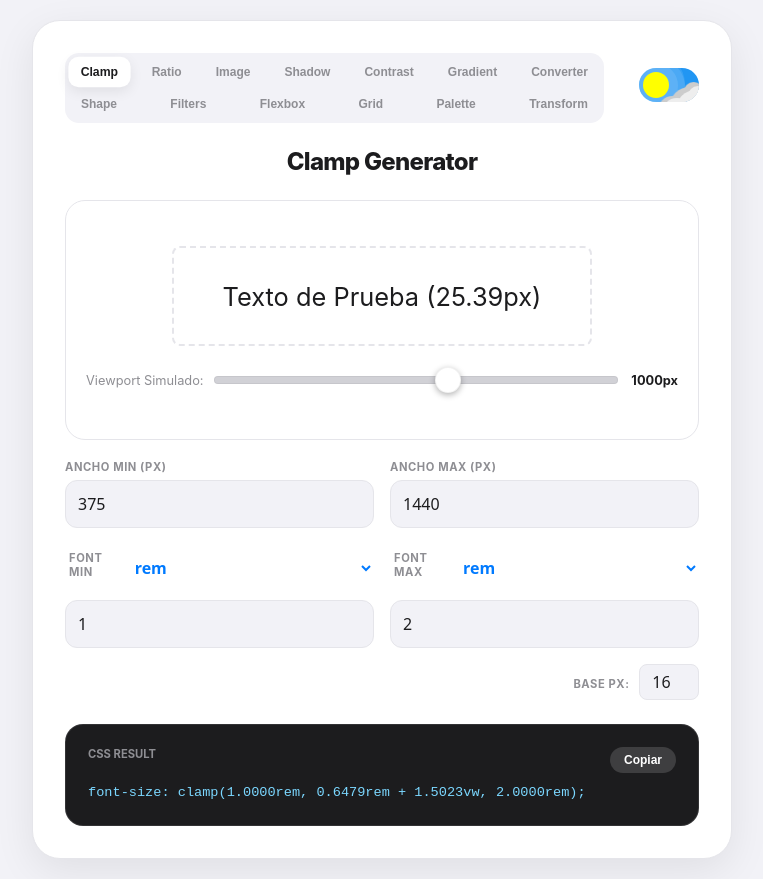
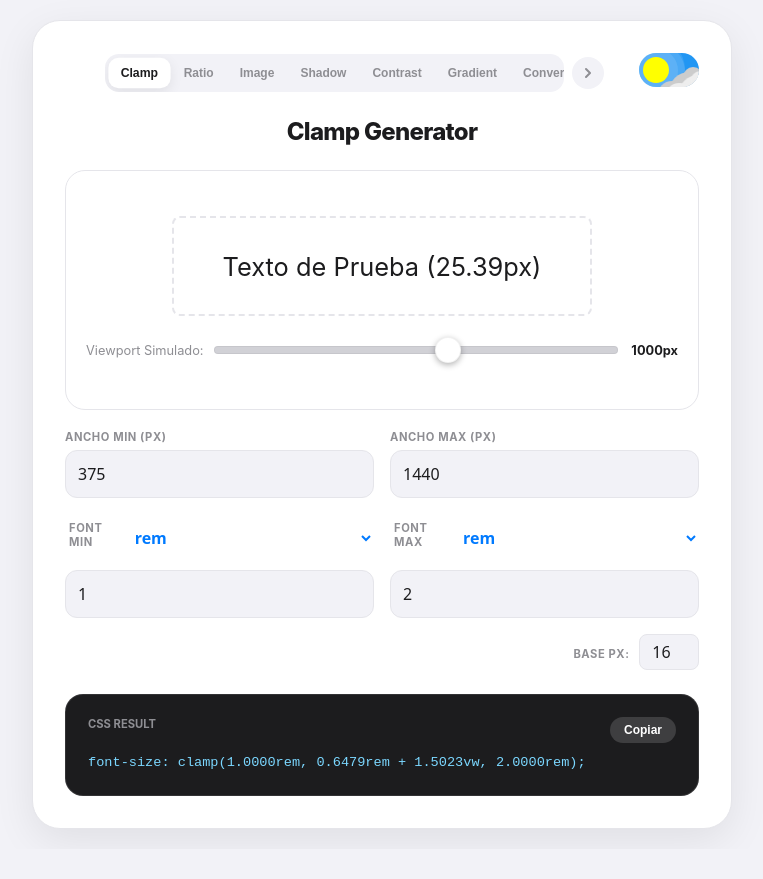
Before and after one commit to guenslive/DevSuite, a plain HTML site: page index.html in a window 1280 px wide. Shown: the whole page, without its empty margins (258-1021 px from the left). After the commit the page ends 849 px from the top, so only its background shows below. Drawn offline with Linux system fonts and the light colour scheme.

Commit message:
Se implementa la lógica de desplazamiento para las pestañas y se añaden botones de desplazamiento en el menú de pestañas. Se actualizan los estilos para mejorar la visualización y la interacción en dispositivos móviles.

```diff
--- a/css/layout.css
+++ b/css/layout.css
@@ -38,15 +38,57 @@ body {
   flex-wrap: wrap;
   gap: 10px;
 }
+.tabs-wrapper {
+  display: flex;
+  align-items: center;
+  width: 85%;
+  gap: 8px;
+  position: relative;
+}
+
 .tabs-container {
   display: flex;
   background: var(--input-bg);
   padding: 4px;
   border-radius: 14px;
   gap: 2px;
-  flex-wrap: wrap;
-  width: 85%;
-  justify-content: space-between;
+  flex-wrap: nowrap;
+  overflow-x: auto;
+  width: 100%;
+  justify-content: flex-start;
+  scrollbar-width: none; /* Firefox */
+  -ms-overflow-style: none;  /* IE 10+ */
+  scroll-behavior: smooth;
+}
+
+.scroll-btn {
+  background: var(--input-bg);
+  border: none;
+  border-radius: 50%;
+  min-width: 32px;
+  height: 32px;
+  display: flex;
+  align-items: center;
+  justify-content: center;
+  cursor: pointer;
+  color: var(--text-secondary);
+  transition: all 0.2s ease;
+  flex-shrink: 0;
+}
+
+.scroll-btn:hover {
+  background: var(--border-color);
+  color: var(--text-primary);
+  transform: scale(1.1);
+}
+
+.scroll-btn.hidden {
+  opacity: 0;
+  pointer-events: none;
+  visibility: hidden;
+}
+.tabs-container::-webkit-scrollbar {
+  display: none; /* Chrome/Safari/Webkit */
 }
 
 #mobileMenuCheckbox {
@@ -112,13 +154,24 @@ body {
   .toggle-menu {
     display: flex;
   }
+  .tabs-wrapper {
+    width: 100%;
+    display: block;
+    order: 3;
+    margin-top: 10px;
+  }
+  .scroll-btn {
+    display: none;
+  }
   .tabs-container {
     display: none;
     width: 100%;
-    order: 3;
-    margin-top: 10px;
     justify-content: flex-start;
     gap: 4px;
+    flex-wrap: wrap;
+    overflow-x: visible;
+    background: transparent;
+    padding: 0;
   }
   .tabs-container.show {
     display: flex;
@@ -147,6 +200,8 @@ body {
   font-weight: 600;
   cursor: pointer;
   transition: all 0.3s var(--bezier);
+  white-space: nowrap;
+  flex-shrink: 0;
 }
 .tab-btn.active {
   background: var(--card-bg);
--- a/css/variables.css
+++ b/css/variables.css
@@ -24,6 +24,7 @@
   --bezier: cubic-bezier(0.34, 1.56, 0.64, 1);
   --track-color: #d1d1d6;
   --thumb-shadow: 0 2px 6px rgba(0, 0, 0, 0.3);
+  --scroll-shadow: rgba(0, 0, 0, 0.15);
   --pass-color: #34c759;
   --fail-color: #ff3b30;
   --checker-pattern: repeating-conic-gradient(
@@ -47,6 +48,7 @@
   --code-text: #7bd7ff;
   --toggle-bg: rgba(255, 255, 255, 0.1);
   --toggle-icon: #ffcc00;
+  --scroll-shadow: rgba(0, 0, 0, 0.5);
   --preview-border: #3a3a3c;
   --track-color: #636366;
   --thumb-shadow: 0 2px 6px rgba(0, 0, 0, 0.5);
--- a/index.html
+++ b/index.html
@@ -16,8 +16,8 @@
       })();
     </script>
 
-    <link rel="stylesheet" href="css/variables.css?v=745b7b14">
-    <link rel="stylesheet" href="css/layout.css?v=39e337de">
+    <link rel="stylesheet" href="css/variables.css?v=8bdc48b7">
+    <link rel="stylesheet" href="css/layout.css?v=1eeb2ce1">
     <link rel="stylesheet" href="css/tools.css?v=58a4f58b">
   </head>
   <body>
@@ -29,6 +29,10 @@
           <div id="bar2" class="bars"></div>
           <div id="bar3" class="bars"></div>
         </label>
+        <div class="tabs-wrapper">
+          <button id="scrollLeftBtn" class="scroll-btn" onclick="App.core.scrollTabs(-1)" aria-label="Scroll Left">
+            <svg viewBox="0 0 24 24" width="16" height="16" stroke="currentColor" stroke-width="3" fill="none" stroke-linecap="round" stroke-linejoin="round"><polyline points="15 18 9 12 15 6"></polyline></svg>
+          </button>
           <div class="tabs-container">
             <button class="tab-btn active" onclick="switchTab('clamp')">Clamp</button>
             <button class="tab-btn" onclick="switchTab('ratio')">Ratio</button>
@@ -43,6 +47,10 @@
             <button class="tab-btn" onclick="switchTab('grid')">Grid</button>
             <button class="tab-btn" onclick="switchTab('palette')">Palette</button>
             <button class="tab-btn" onclick="switchTab('transform')">Transform</button>
+          </div>
+          <button id="scrollRightBtn" class="scroll-btn" onclick="App.core.scrollTabs(1)" aria-label="Scroll Right">
+            <svg viewBox="0 0 24 24" width="16" height="16" stroke="currentColor" stroke-width="3" fill="none" stroke-linecap="round" stroke-linejoin="round"><polyline points="9 18 15 12 9 6"></polyline></svg>
+          </button>
         </div>
         <label class="switch">
           <input id="themeSwitchInput" type="checkbox" onchange="App.core.toggleTheme()" />
@@ -1206,7 +1214,7 @@
 
     <script src="js/app.js?v=52f407dc"></script>
     <script src="js/utils/utils.js?v=57058776"></script>
-    <script src="js/core/core.js?v=cbf9c5f2"></script>
+    <script src="js/core/core.js?v=6cb84a9a"></script>
     <script src="js/modules/clamp.js?v=ed058600"></script>
     <script src="js/modules/ratio.js?v=4c4030b2"></script>
     <script src="js/modules/placeholder.js?v=e459bfb7"></script>
@@ -1220,6 +1228,6 @@
     <script src="js/modules/grid.js?v=5c1a57ed"></script>
     <script src="js/modules/palette.js?v=57b330fd"></script>
     <script src="js/modules/transform.js?v=b1a6af0d"></script>
-    <script src="js/main.js?v=ff966e39"></script>
+    <script src="js/main.js?v=9dae20ee"></script>
   </body>
 </html>
--- a/js/core/core.js
+++ b/js/core/core.js
@@ -26,6 +26,43 @@ App.core = {
             container.classList.add("show");
         } else {
             container.classList.remove("show");
+        }
+    },
+    scrollTabs(direction) {
+        const container = document.querySelector(".tabs-container");
+        if (!container) return;
+        const scrollAmount = 200;
+        container.scrollLeft += direction * scrollAmount;
+        // Update buttons after scroll animation (approx)
+        setTimeout(App.core.updateScrollButtons, 300);
+    },
+    updateScrollButtons() {
+        const container = document.querySelector(".tabs-container");
+        const leftBtn = document.getElementById("scrollLeftBtn");
+        const rightBtn = document.getElementById("scrollRightBtn");
+
+        if (!container || !leftBtn || !rightBtn) return;
+
+        // Hide buttons on mobile or if no scroll needed
+        if (window.innerWidth <= 768 || container.scrollWidth <= container.clientWidth) {
+            leftBtn.classList.add("hidden");
+            rightBtn.classList.add("hidden");
+            return;
+        }
+
+        // Left button
+        if (container.scrollLeft <= 10) {
+            leftBtn.classList.add("hidden");
+        } else {
+            leftBtn.classList.remove("hidden");
+        }
+
+        // Right button
+        // Allow a small buffer (1px) for calculation errors
+        if (container.scrollLeft + container.clientWidth >= container.scrollWidth - 1) {
+            rightBtn.classList.add("hidden");
+        } else {
+            rightBtn.classList.remove("hidden");
         }
     },
     updateIcons(t) {
--- a/js/main.js
+++ b/js/main.js
@@ -37,6 +37,17 @@ App.init = function() {
     });
     App.clamp.calc(); App.ratio.calc(); App.placeholder.draw(); App.shadow.update(); App.contrast.calc();
     App.gradient.init(); App.converter.update(); App.shape.generateBlob(); App.shape.clipPath.init(); App.filter.update(); App.flex.init(); App.palette.init();
+
+    // Initialize scroll buttons
+    App.core.updateScrollButtons();
+    const tabsContainer = document.querySelector(".tabs-container");
+    if (tabsContainer) {
+        tabsContainer.addEventListener("scroll", () => {
+            // Debounce slightly or just call directly
+            App.core.updateScrollButtons();
+        });
+        window.addEventListener("resize", App.core.updateScrollButtons);
+    }
 };
 
 /* --- COMPATIBILITY LAYER FOR HTML HANDLERS --- */
```
Lines whose indentation alone changed are shown as unchanged.
